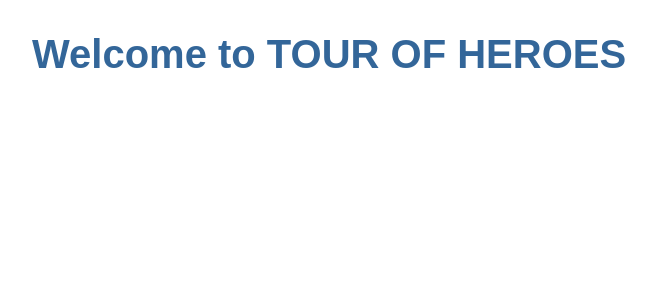
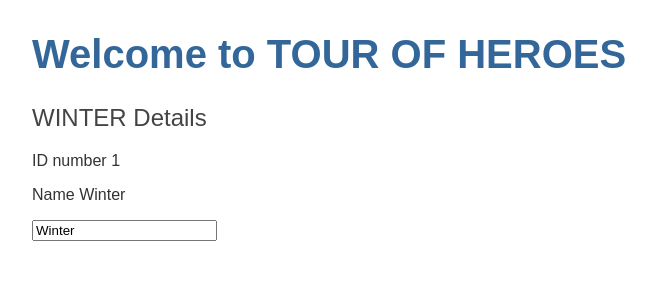
Before and after one commit to PaulineLeeLi/angular-cli-learn, an Angular app: page / in a window 1280 px wide. Shown: the top 300 px of the page, without its empty margins (0-656 px from the left). Built offline with nearby package versions, Linux system fonts and the light colour scheme.

Commit message:
Add Heroes component and ngModule

```diff
--- a/src/app/app.component.html
+++ b/src/app/app.component.html
@@ -1 +1,2 @@
 <h1>Welcome to {{title | uppercase}}</h1>
+<app-heroes></app-heroes>
--- /dev/null
+++ b/src/app/hero.ts
@@ -0,0 +1,4 @@
+export interface Hero {
+    id: number;
+    name: string;
+}
--- /dev/null
+++ b/src/app/heroes/heroes.component.html
@@ -0,0 +1,10 @@
+<h2>{{hero.name | uppercase}} Details</h2>
+<div>
+    <p>
+        <span>ID number</span> {{hero.id}}
+    </p>
+    <p>
+        <span>Name</span> {{hero.name}}
+    </p>
+    <input [(ngModel)]="hero.name" placeholder="name"/>
+</div>
--- /dev/null
+++ b/src/app/heroes/heroes.component.ts
@@ -0,0 +1,17 @@
+import { Component, OnInit } from '@angular/core';
+import { Hero } from '../hero';
+
+@Component({
+  selector: 'app-heroes',
+  templateUrl: './heroes.component.html',
+  styleUrls: ['./heroes.component.scss']
+})
+export class HeroesComponent implements OnInit {
+  hero: Hero = {id:1, name:"Winter"};
+
+  constructor() { }
+
+  ngOnInit(): void {
+  }
+
+}
```
Also changed, not shown: src/app/app.module.ts (+6 -2 lines), src/app/heroes/heroes.component.scss (added), 1 other file (tests, documents, lock files or other folders).
